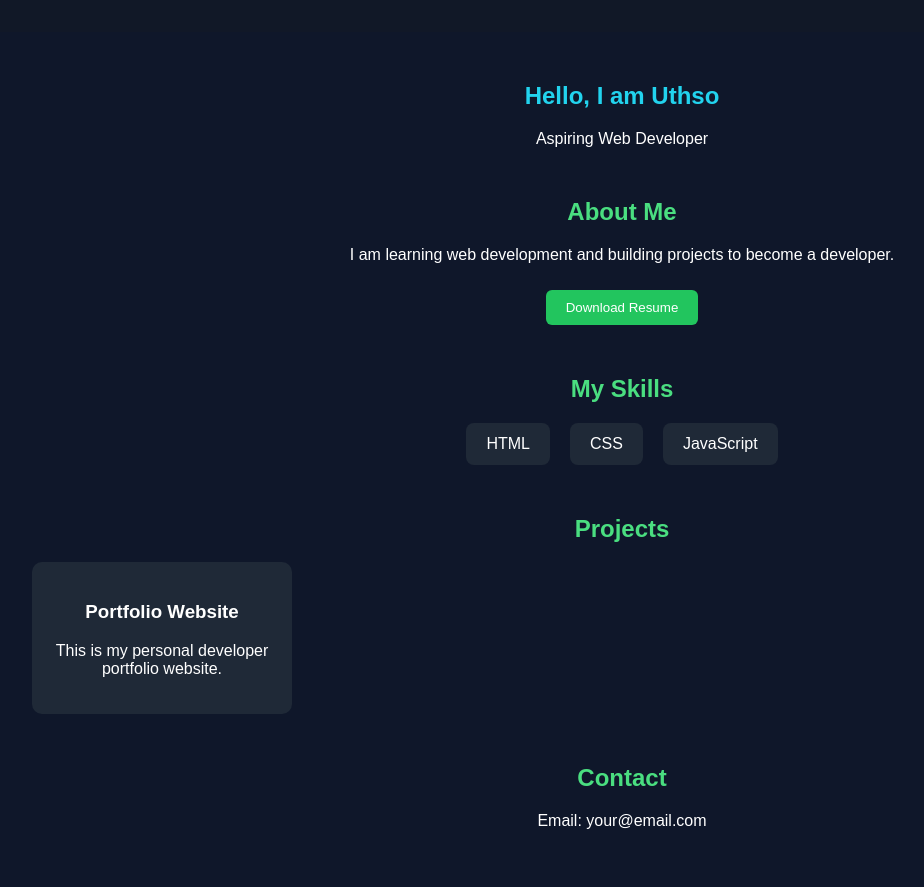
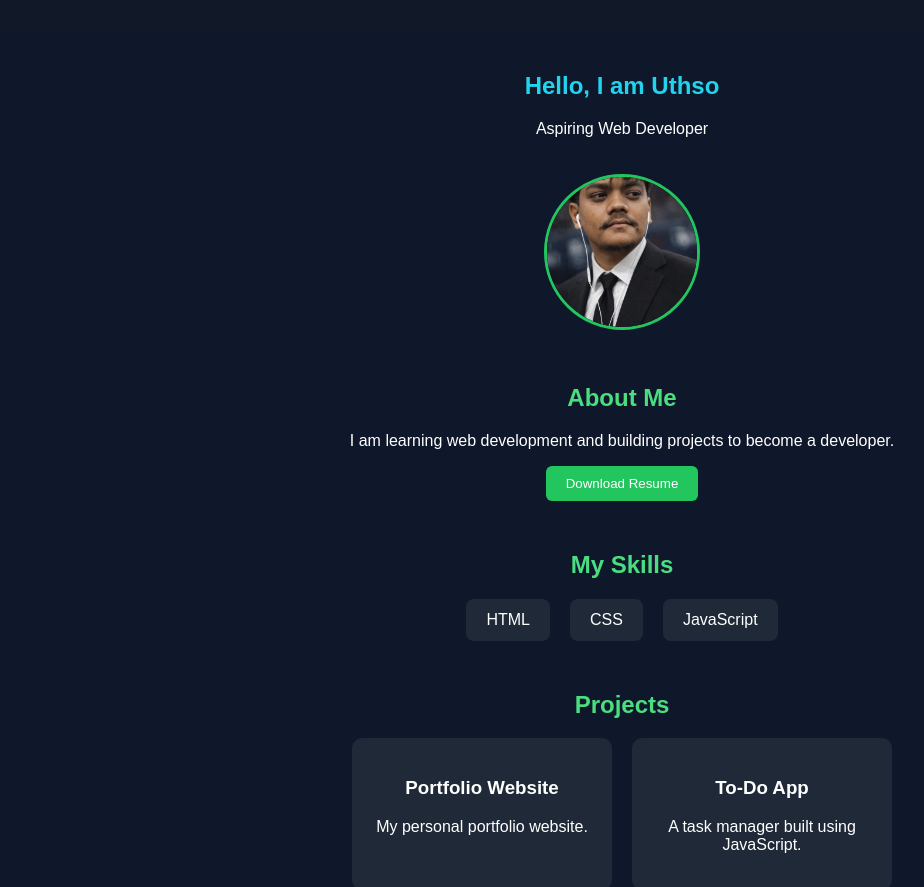
Before and after one commit to uthsobiswas/portfolio, a plain HTML site: page index.html in a window 1280 px wide. Shown: the part 66-953 px from the top of the page, without its empty margins (18-942 px from the left). Drawn offline with Linux system fonts and the light colour scheme.

Commit message:
Add files via upload

```diff
--- a/index.html
+++ b/index.html
@@ -13,43 +13,78 @@
 <h2>Uthso Portfolio</h2>
 </nav>
 
-    <section>
+<section class="hero">
+
 <h1>Hello, I am Uthso</h1>
 <p>Aspiring Web Developer</p>
+
+<img src="profile.jpg" alt="Uthso Photo" class="profile">
+
 </section>
 
 <section>
+
 <h2>About Me</h2>
-        <p>I am learning web development and building projects to become a developer.</p>
+
+<p>
+I am learning web development and building projects to become a developer.
+</p>
+
 <button>Download Resume</button>
+
 </section>
 
 <section>
+
 <h2>My Skills</h2>
 
 <ul class="skills">
+
 <li>HTML</li>
 <li>CSS</li>
 <li>JavaScript</li>
+
 </ul>
 
 </section>
 
 <section>
+
 <h2>Projects</h2>
 
+<div class="projects">
+
 <div class="project-card">
+
 <h3>Portfolio Website</h3>
-            <p>This is my personal developer portfolio website.</p>
+<p>My personal portfolio website.</p>
+
+</div>
+
+<div class="project-card">
+
+<h3>To-Do App</h3>
+<p>A task manager built using JavaScript.</p>
+
+</div>
+
 </div>
 
 </section>
 
 <section>
+
 <h2>Contact</h2>
+
 <p>Email: your@email.com</p>
+
 </section>
 
+<footer>
+
+<p>© 2026 Uthso Portfolio</p>
+
+</footer>
+
 </body>
-
 </html>
--- a/style.css
+++ b/style.css
@@ -21,8 +21,11 @@ margin-top:40px;
 
 .profile{
 width:150px;
+height:150px;
 border-radius:50%;
 margin-top:20px;
+object-fit:cover;
+border:3px solid #22c55e;
 }
 
 section{
@@ -56,7 +59,6 @@ display:flex;
 justify-content:center;
 gap:20px;
 flex-wrap:wrap;
-margin-top:20px;
 }
 
 .project-card{
@@ -78,7 +80,6 @@ padding:10px 20px;
 color:white;
 border-radius:6px;
 cursor:pointer;
-margin-top:10px;
 }
 
 button:hover{
```
Also changed, not shown: script.js (added, +24 -0 lines). Lines whose indentation alone changed are shown as unchanged.
